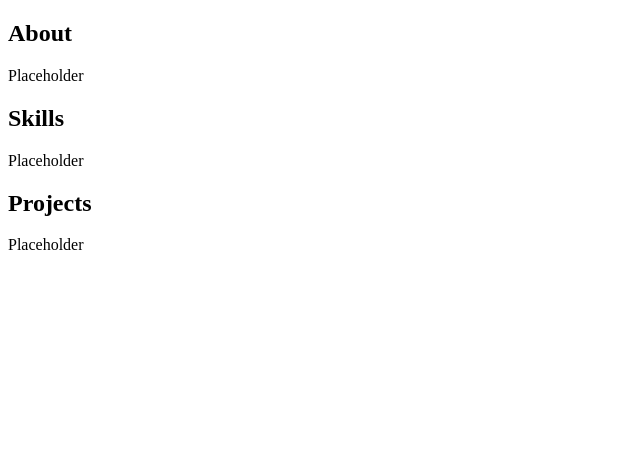
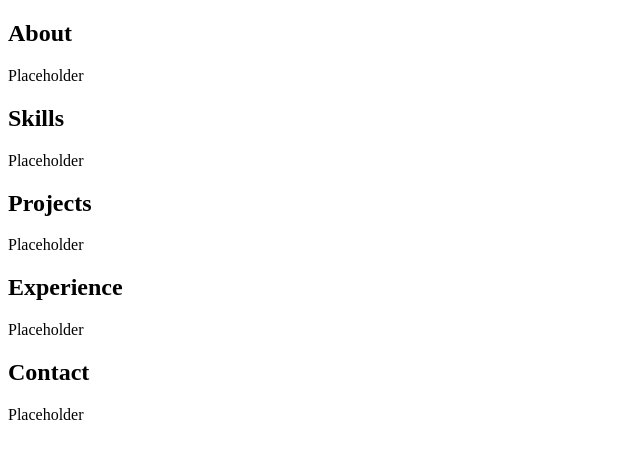
Before and after one commit to adcanoardev/adcanoar.dev, a Next.js app: page / in a window 1280 px wide. Shown: the top 458 px of the page, without its empty margins (0-640 px from the left). Built offline with nearby package versions, Linux system fonts and the light colour scheme.

Commit message:
added sections

```diff
--- a/src/app/page.tsx
+++ b/src/app/page.tsx
@@ -1,5 +1,7 @@
 import Container from "@/components/layout/Container";
 import About from "@/components/sections/About";
+import Contact from "@/components/sections/Contact";
+import Experience from "@/components/sections/Experience";
 import Projects from "@/components/sections/Projects";
 import Skills from "@/components/sections/Skills";
 
@@ -10,6 +12,8 @@ export default function Home() {
           <About />
           <Skills />
           <Projects />
+          <Experience />
+          <Contact />
       </Container>
     </main>
   );
--- a/src/components/layout/Header.tsx
+++ b/src/components/layout/Header.tsx
@@ -8,6 +8,8 @@ const Header = () => {
                     <a href="#about">About</a>
                     <a href="#skills">Skills</a>
                     <a href="#projects">Projects</a>
+                    <a href="#experience">Experience</a>
+                    <a href="#contact">Contact</a>
                 </nav>
             </Container>
         </header>
--- a/src/components/sections/Contact.tsx
+++ b/src/components/sections/Contact.tsx
@@ -0,0 +1,11 @@
+import Section from "@/components/ui/Section";
+
+const Contact = () => {
+    return (
+        <Section id="contact" title="Contact">
+            <p>Placeholder</p>
+        </Section>
+    );
+};
+
+export default Contact;
--- a/src/components/sections/Experience.tsx
+++ b/src/components/sections/Experience.tsx
@@ -0,0 +1,11 @@
+import Section from "@/components/ui/Section";
+
+const Experience = () => {
+    return (
+        <Section id="experience" title="Experience">
+            <p>Placeholder</p>
+        </Section>
+    );
+};
+
+export default Experience;
```
